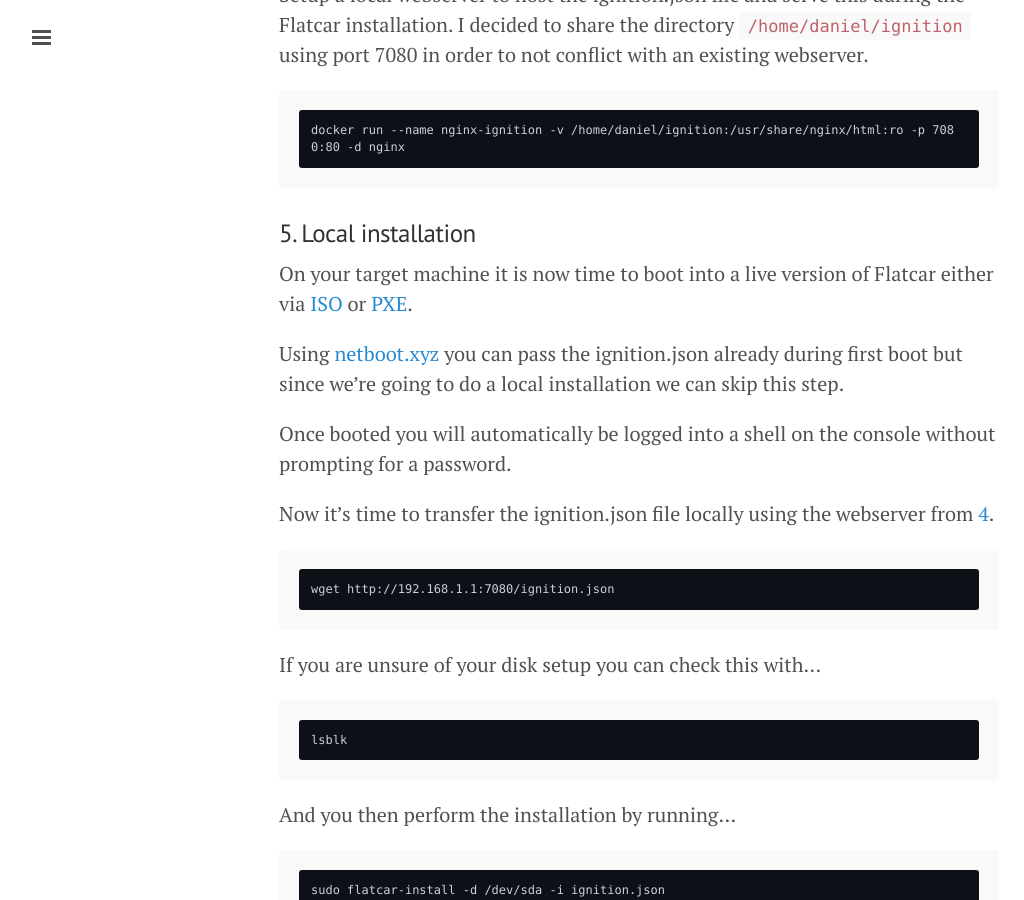
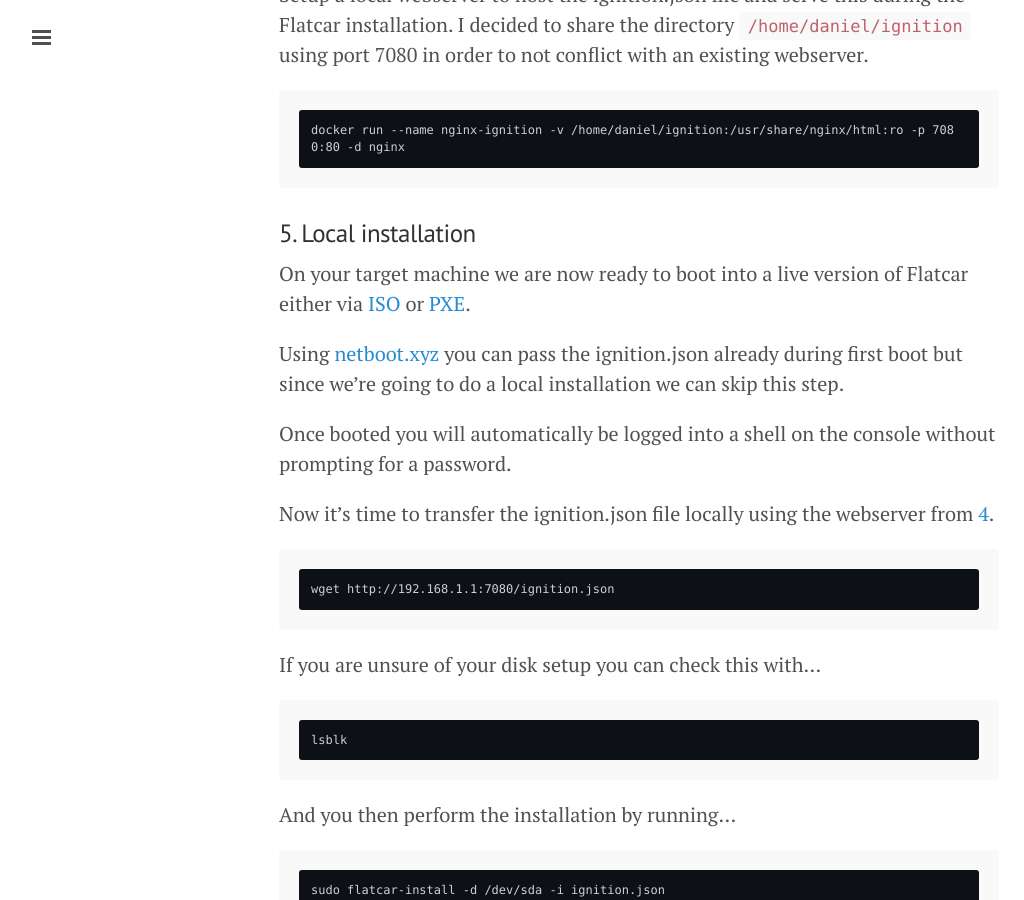
Before and after one commit to wikar/wikar.github.io, a Jekyll site: the page built from _posts/2022-07-15-flatcar-bare-metal-simple-installation-guide.markdown, in a window 1280 px wide and 900 px high, scrolled down 2026 px. Shown: the whole window, without its empty margins (1-1025 px from the left). Built offline with Jekyll 4.4.1, drawn with Linux system fonts in a browser that asks for light colours; nearby versions of some CDN libraries; comment, search, counter and statistics services are not loaded.

Commit message:
Minor change

```diff
--- a/_posts/2022-07-15-flatcar-bare-metal-simple-installation-guide.markdown
+++ b/_posts/2022-07-15-flatcar-bare-metal-simple-installation-guide.markdown
@@ -73,7 +73,7 @@ docker run --name nginx-ignition -v /home/daniel/ignition:/usr/share/nginx/html:
 
 ### 5. Local installation
 
-On your target machine it is now time to boot into a live version of Flatcar either via [ISO](https://flatcar-linux.org/docs/latest/installing/bare-metal/booting-with-iso/) or [PXE](http://wikar.se/openwrt/2022/07/12/openwrt-netbootxyz.html).
+On your target machine we are now ready to boot into a live version of Flatcar either via [ISO](https://flatcar-linux.org/docs/latest/installing/bare-metal/booting-with-iso/) or [PXE](http://wikar.se/openwrt/2022/07/12/openwrt-netbootxyz.html).
 
 Using [netboot.xyz](https://netboot.xyz/) you can pass the ignition.json already during first boot but since we're going to do a local installation we can skip this step.
 
```
